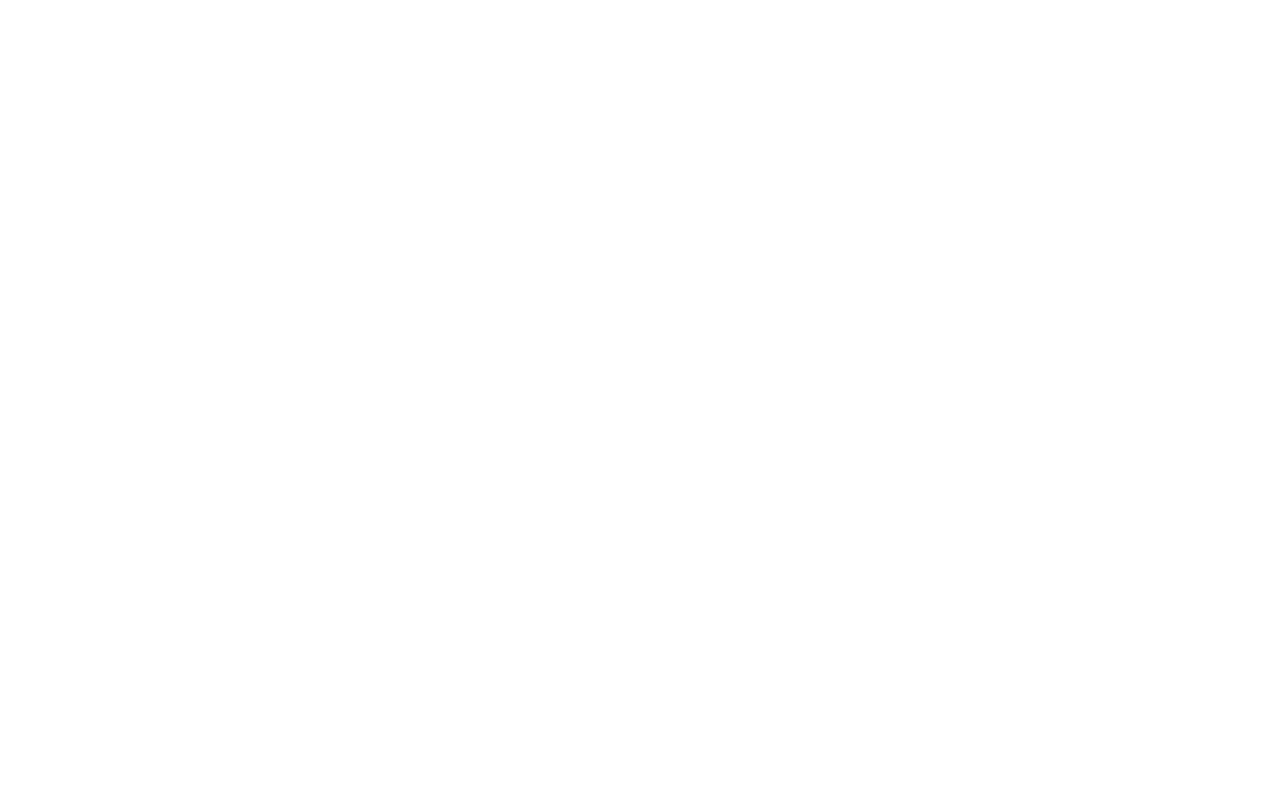
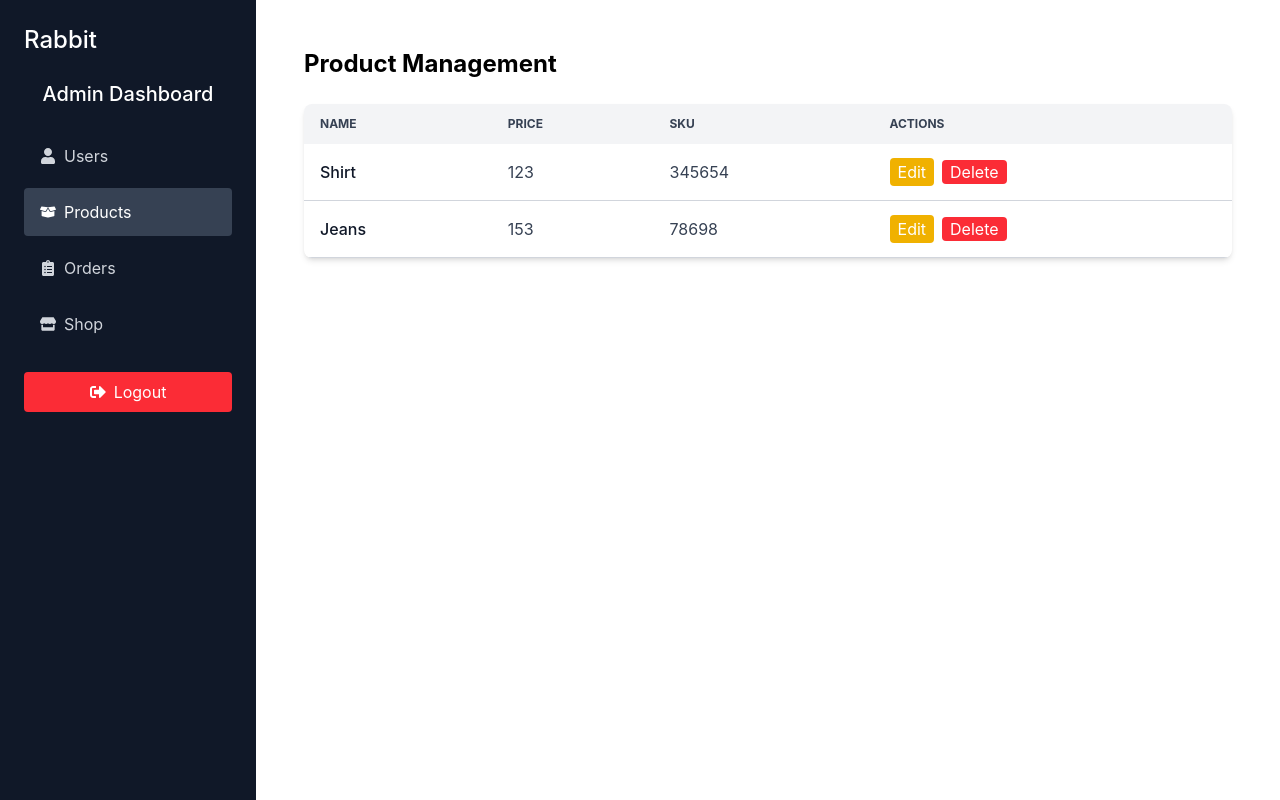
Before and after one commit to MadisoMelese/Rabbit-Collection, a React (Vite) app in the folder frontend/: page /admin/products in a window 1280 px wide. Before the commit this address had no page. Built offline with nearby package versions, Linux system fonts and the light colour scheme.

Commit message:
Product management added in the frontend under admin layout page

```diff
--- a/frontend/src/App.jsx
+++ b/frontend/src/App.jsx
@@ -14,6 +14,7 @@
 import AdminLayout from "./components/Admin/AdminLayout";
 import AdminHomePage from "./pages/AdminHomePage";
 import UserManagement from "./components/Admin/UserManagement";
+import ProdictManagement from "./components/Admin/ProdictManagement";
 
 const App = () => {
   return (
@@ -37,6 +38,7 @@
         <Route path="/admin" element={<AdminLayout />}>
           <Route index element={<AdminHomePage />} />
           <Route path="users" element={<UserManagement />} />
+          <Route path="products" element={<ProdictManagement />} />
         </Route>
       </Routes>
     </BrowserRouter>
--- /dev/null
+++ b/frontend/src/components/Admin/ProdictManagement.jsx
@@ -0,0 +1,67 @@
+import { Link } from "react-router-dom"
+
+const ProdictManagement = () => {
+  const products = [
+    {
+      _id:1234,
+      name:"Shirt",
+      price:123,
+      sku:"345654"
+    },
+    {
+      _id:5498,
+      name:"Jeans",
+      price:153,
+      sku:"78698"
+    },
+  ]
+
+  const handleDelete = (productId)=>{
+    if(window.confirm("are you sure you want to delete the product?")){
+    console.log(`product with id ${productId} dleted successfully`)
+    }
+  }
+  return (
+    <div className="max-w-7xl mx-auto p-6">
+      <h2 className="text-2xl font-bold mb-6">Product Management</h2>
+      <div className="overflow-x-auto shadow-md sm:rounded-lg">
+        <table className="min-w-full text-left text-gray-700">
+          <thead className="bg-gray-100 text-xs uppercase text-gray-700">
+            <tr>
+              <th className="py-3 px-4">Name</th>
+              <th className="py-3 px-4">Price</th>
+              <th className="py-3 px-4">SKU</th>
+              <th className="py-3 px-4">Actions</th>
+            </tr>
+          </thead>
+          <tbody>
+            {products.length>0 ?products.map((product)=>(
+              <tr
+              key={product._id}
+              className="border-b border-b-gray-300 hover:bg-gray-50">
+                <td className="p-4 font-medium text-gray-900 whitespace-nowrap">{product.name}</td>
+                <td className="py-3 px-4">{product.price}</td>
+                <td className="py-3 px-4">{product.sku}</td>
+                <td className="py-3 px-4">
+                  <Link
+                  to={`/admin/products/${product._id}`}
+                  className="bg-yellow-500 text-white px-2 py-1 rounded mr-2 hover:bg-yellow-600">Edit</Link>
+                  <button
+                  onClick={()=>handleDelete(product._id)}
+                  className="bg-red-500 text-white px-2  hover:bg-red-600 rounded"
+                  >Delete</button>
+                </td>
+              </tr>
+            )):
+            <tr>
+              <td className="p-5 text-2xl text-center font-semibold" colSpan={4}>No products found.</td>
+            </tr>
+          }
+          </tbody>
+        </table>
+      </div>
+    </div>
+  )
+}
+
+export default ProdictManagement
```
